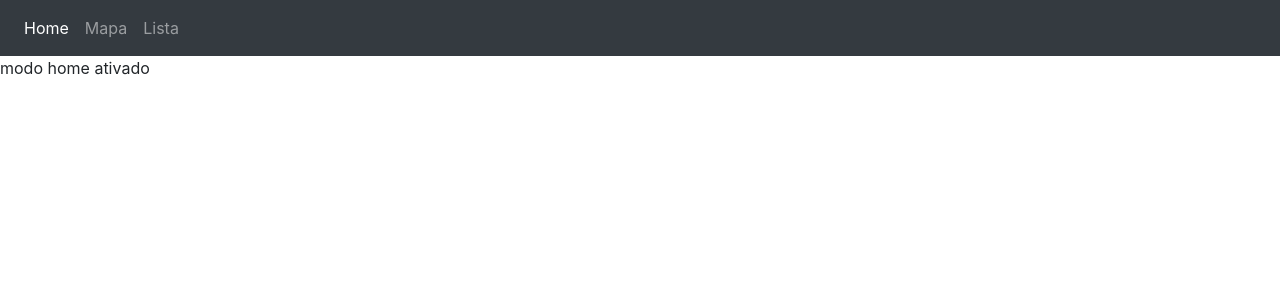
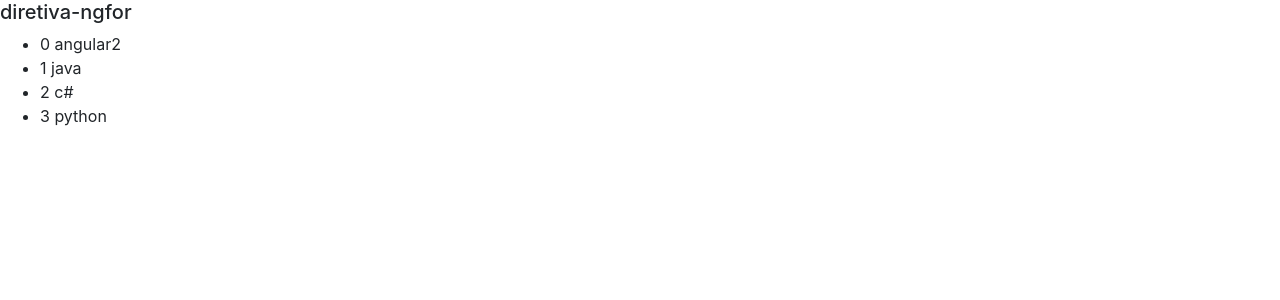
Before and after one commit to nfandre/CursoAngular, an Angular app in the folder diretivas/: page / in a window 1280 px wide. Shown: the top 300 px of the page. Built offline with nearby package versions, Linux system fonts and the light colour scheme.

Commit message:
aula 27 Diretivas: ngFor

```diff
--- a/diretivas/src/app/app.component.html
+++ b/diretivas/src/app/app.component.html
@@ -1,5 +1,5 @@
 <!--<app-diretiva-ngif></app-diretiva-ngif>-->
-<app-diretiv-ngswitch></app-diretiv-ngswitch>
-
+<!--<app-diretiv-ngswitch></app-diretiv-ngswitch>-->
+<app-diretiva-ngfor></app-diretiva-ngfor>
 
 <router-outlet></router-outlet>
--- a/diretivas/src/app/app.module.ts
+++ b/diretivas/src/app/app.module.ts
@@ -5,12 +5,14 @@ import { AppRoutingModule } from './app-routing.module';
 import { AppComponent } from './app.component';
 import { DiretivaNgifComponent } from './diretiva-ngif/diretiva-ngif.component';
 import { DiretivNgswitchComponent } from './diretiv-ngswitch/diretiv-ngswitch.component';
+import { DiretivaNgforComponent } from './diretiva-ngfor/diretiva-ngfor.component';
 
 @NgModule({
   declarations: [
     AppComponent,
     DiretivaNgifComponent,
-    DiretivNgswitchComponent
+    DiretivNgswitchComponent,
+    DiretivaNgforComponent
   ],
   imports: [
     BrowserModule,
--- /dev/null
+++ b/diretivas/src/app/diretiva-ngfor/diretiva-ngfor.component.html
@@ -0,0 +1,5 @@
+<h5>diretiva-ngfor</h5>
+
+<ul>
+  <li *ngFor="let curso of cursos, let i = index"> {{i}} {{curso}}</li>
+</ul>
--- /dev/null
+++ b/diretivas/src/app/diretiva-ngfor/diretiva-ngfor.component.ts
@@ -0,0 +1,16 @@
+import { Component, OnInit } from '@angular/core';
+
+@Component({
+  selector: 'app-diretiva-ngfor',
+  templateUrl: './diretiva-ngfor.component.html',
+  styleUrls: ['./diretiva-ngfor.component.css']
+})
+export class DiretivaNgforComponent implements OnInit {
+
+  cursos: string[] = [`angular2`, 'java', 'c#', 'python'];
+  constructor() { }
+
+  ngOnInit(): void {
+  }
+
+}
```
Also changed, not shown: diretivas/src/app/diretiva-ngfor/diretiva-ngfor.component.css (added), 1 other file (tests, documents, lock files or other folders).
